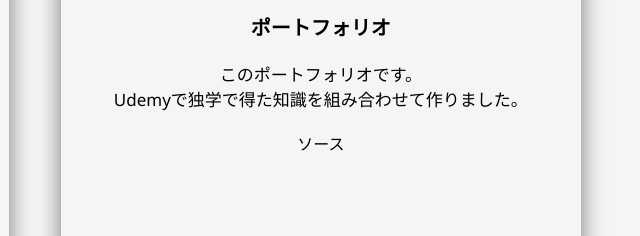
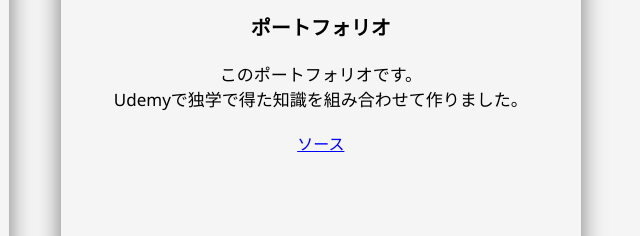
Before and after one commit to kurramkurram/kurramkurram.github.io, a website built with webpack: page index.html in a window 1280 px wide. Shown: the part 1304-1540 px from the top of the page, 605-1245 px from the left. Built offline with nearby package versions, Linux system fonts and the light colour scheme; files whose address does not match are found by name; what @material/top-app-bar would draw is missing.

Commit message:
change link color

```diff
--- a/app.scss
+++ b/app.scss
@@ -269,6 +269,10 @@ body {
             text-align: center;
             margin: 20px;
         }
+        &__link {
+            color: blue;
+            text-decoration: underline;
+        }
     }
 
     .skill {
--- a/index.html
+++ b/index.html
@@ -178,7 +178,7 @@
                   Udemyで独学で得た知識を組み合わせて作りました。<br>
                 </div>
                 <div class="work__github">
-                  <a href="https://github.com/kurramkurram/kurramkurram.github.io" class="contact__link">
+                  <a href="https://github.com/kurramkurram/kurramkurram.github.io" class="work__link">
                     ソース
                   </a>
                 </div>
```
Also changed, not shown: app.css, dist/bundle.css, 1 other file.
